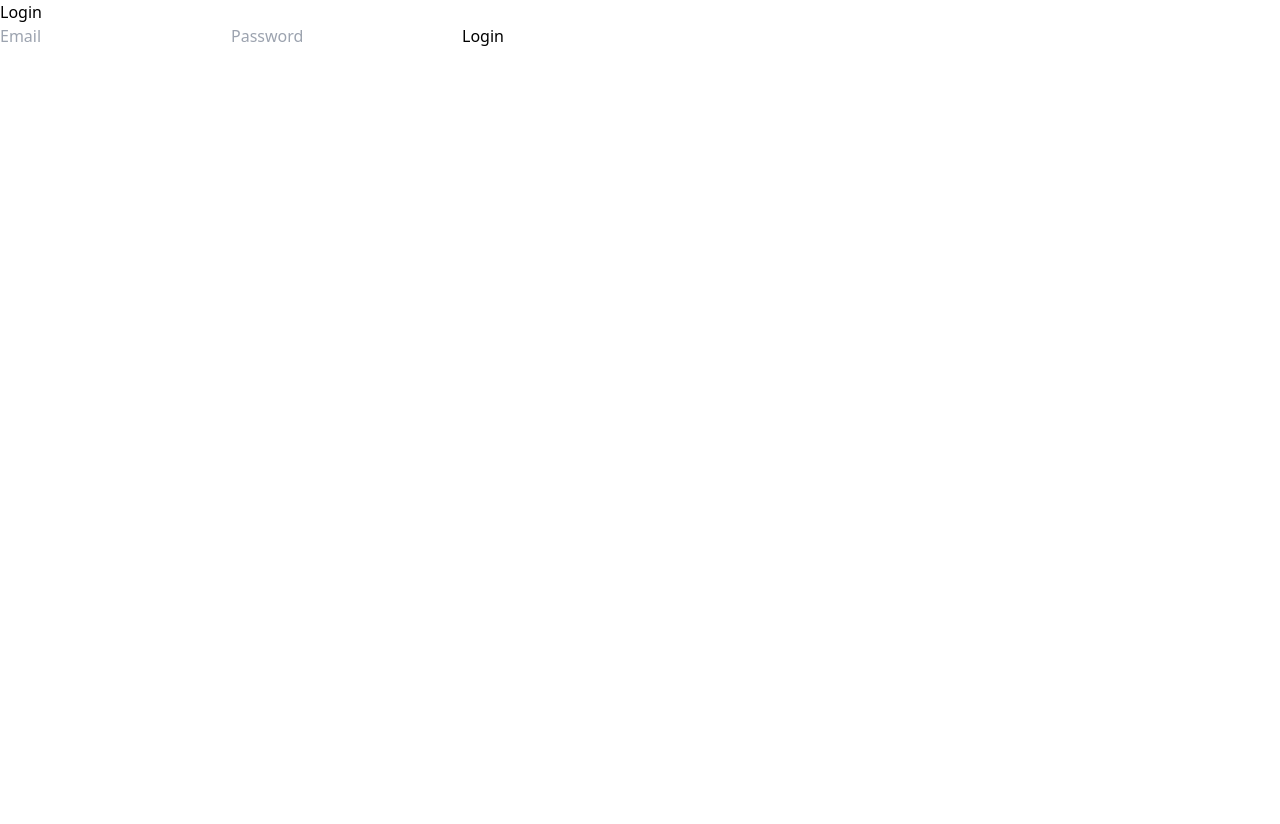
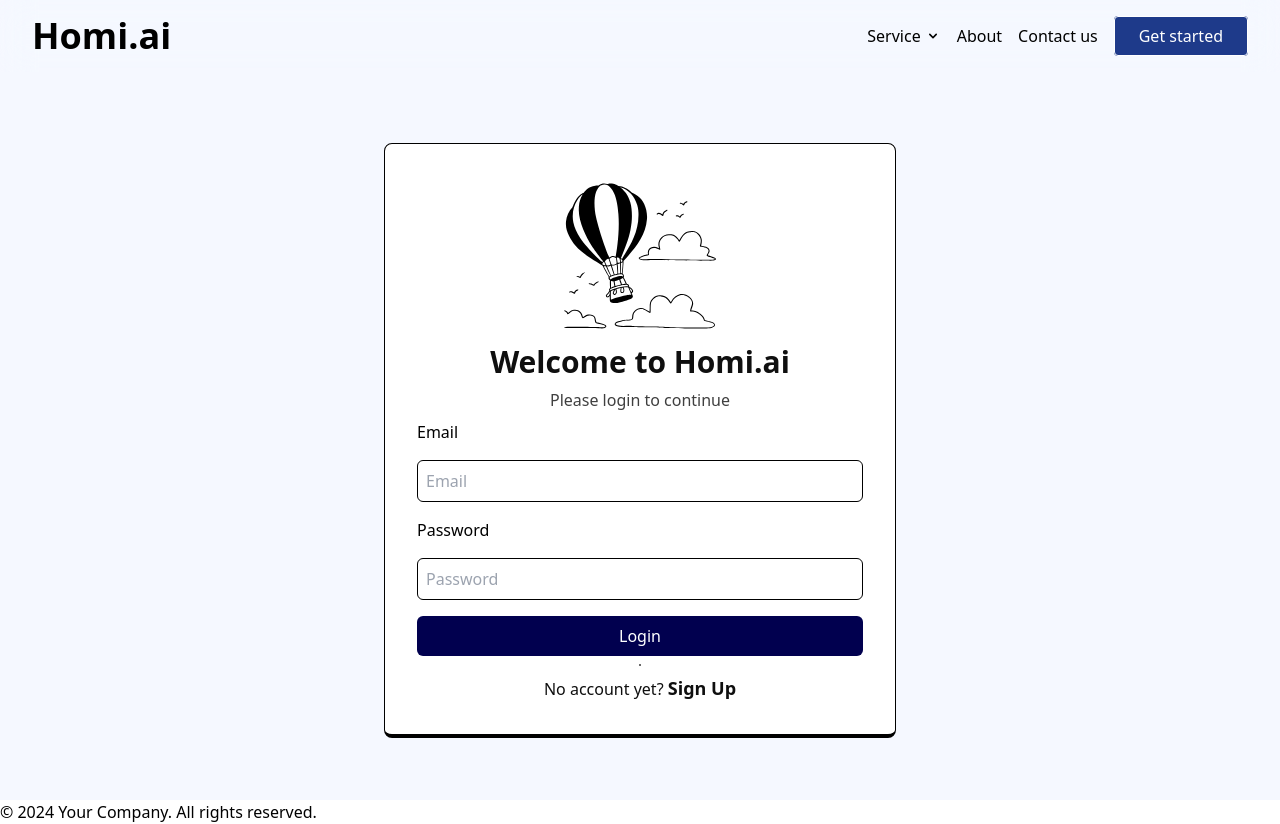
Before and after one commit to flutrrtech/homiai, a React (Vite) app: page /login in a window 1280 px wide. Before the commit the page ends 800 px from the top, so only its background shows below. Built offline with nearby package versions, Linux system fonts and the light colour scheme.

Commit message:
[ login page added (#04) ]

```diff
--- a/src/App.jsx
+++ b/src/App.jsx
@@ -4,7 +4,7 @@ import AppRoutes from './routes/AppRoutes';
 const App = () => {
   return (
     <div className="App">
-      <AppRoutes />
+        <AppRoutes />
     </div>
   );
 };
--- a/src/components/auth/LoginForm.jsx
+++ b/src/components/auth/LoginForm.jsx
@@ -1,29 +1,37 @@
 import React, { useState } from 'react';
+import { useNavigate } from 'react-router-dom';
 
 const LoginForm = () => {
   const [email, setEmail] = useState('');
   const [password, setPassword] = useState('');
 
+  const navigate = useNavigate()
+
   const handleSubmit = (e) => {
     e.preventDefault();
     // Login logic
+    navigate('/dashboard')
   };
 
   return (
-    <form onSubmit={handleSubmit}>
+    <form onSubmit={handleSubmit} className='w-full flex flex-col gap-4'>
+      <label name='email'>Email</label>
       <input
         type="email"
         placeholder="Email"
         value={email}
+        className='border border-black rounded-md p-2'
         onChange={(e) => setEmail(e.target.value)}
       />
+      <label name='password'>Password</label>
       <input
         type="password"
         placeholder="Password"
         value={password}
+        className='border border-black rounded-md p-2'
         onChange={(e) => setPassword(e.target.value)}
       />
-      <button type="submit">Login</button>
+      <button type="submit" className='bg-[#01004F] text-white rounded-md p-2'>Login</button>
     </form>
   );
 };
--- /dev/null
+++ b/src/components/layout/Layout.jsx
@@ -0,0 +1,16 @@
+import { Outlet } from "react-router-dom";
+import Navbar from "./Navbar";
+import Footer from "./Footer";
+
+
+const Layout = () => {
+    return (
+        <div>
+            <Navbar/>
+            <Outlet/>
+            <Footer/>
+        </div>
+    )
+}
+
+export default Layout
--- a/src/components/layout/Navbar.jsx
+++ b/src/components/layout/Navbar.jsx
@@ -52,7 +52,7 @@ const Navbar = () => {
   };
 
   return (
-    <header className="py-4 px-8 flex justify-between items-center">
+    <header className="fixed top-0 left-0 w-full py-4 px-8 flex justify-between items-center bg-transparent backdrop-blur-lg z-10">
       <div className="flex items-center w-full justify-between">
         <Link href="/">
           <a>
--- a/src/pages/Home.jsx
+++ b/src/pages/Home.jsx
@@ -1,24 +1,20 @@
 import React from 'react';
-import Navbar from '../components/layout/Navbar';
 import HeroSection from '../components/sections/HeroSection';
 import WhyChooseUs from '../components/sections/WhyChooseUs';
 import CallToAction from '../components/sections/CallToAction';
 import PricingBox from '../components/sections/PricingBox';
 import FAQSection from '../components/sections/FAQSection';
-import Footer from '../components/layout/Footer';
 import MarketingThatWorksSection from '../components/sections/MarketingThatWorksSection';
 
 const Home = () => {
   return (
     <div className="home-page">
-      <Navbar />
       <HeroSection />
       <WhyChooseUs />
       <MarketingThatWorksSection/>
       <CallToAction />
       <PricingBox />
       <FAQSection />
-      <Footer />
     </div>
   );
 };
--- a/src/pages/Login.jsx
+++ b/src/pages/Login.jsx
@@ -1,11 +1,27 @@
 import React from 'react';
 import LoginForm from '../components/auth/LoginForm';
+import LoginModalBalloon from '../assets/login-modal-balloon.svg'
+import { useNavigate } from 'react-router-dom';
 
 const Login = () => {
+  const navigate = useNavigate()
   return (
-    <div className="login-page">
-      <h1>Login</h1>
-      <LoginForm />
+    <div className="login-page pt-20 min-h-screen w-full flex justify-center items-center bg-[#F5F8FF]">
+      <section className="login-modal min-w-[40%] rounded-lg flex flex-col items-center justify-between border border-black p-8 border-b-4 bg-white gap-2">
+        <img src={LoginModalBalloon}
+          className='w-40 h-40'
+        />
+        <h1 className='text-3xl font-bold text-[#0F0F0F]'>Welcome to Homi.ai</h1>
+        <span className='text-[#0F0F0F] text-opacity-80'>
+          Please login to continue
+        </span>
+
+        <LoginForm />
+        <hr className='rounded-3xl border border-black'/>
+        <p className='w-full text-center text-[#0F0F0F]'>
+          No account yet? <span className='text-lg font-bold hover:underline cursor-pointer' onClick={() => navigate('/signup')}>Sign Up</span>
+        </p>
+      </section>
     </div>
   );
 };
--- a/src/routes/AppRoutes.jsx
+++ b/src/routes/AppRoutes.jsx
@@ -10,11 +10,13 @@ import CreationPage from '../pages/CreationPage';
 import AdWriting from '../pages/services/AdWriting';
 import BlogWriting from '../pages/services/BlogWriting';
 import PrivateRoute from './PrivateRoute';
+import Layout from '../components/layout/Layout';
 
 const AppRoutes = () => {
   return (
     <BrowserRouter>
       <Routes>
+        <Route path='/' element={<Layout/>}>
           {/* Public Routes */}
           <Route path="/" element={<Home />} />
           <Route path="/login" element={<Login />} />
@@ -29,6 +31,7 @@ const AppRoutes = () => {
             <Route path="/services/ad-writing" element={<AdWriting />} />
             <Route path="/services/blog-writing" element={<BlogWriting />} />
           </Route>
+        </Route>
       </Routes>
     </BrowserRouter>
   );
--- a/src/routes/PrivateRoute.jsx
+++ b/src/routes/PrivateRoute.jsx
@@ -2,7 +2,7 @@ import React from 'react';
 import { Navigate, Outlet } from 'react-router-dom';
 
 const PrivateRoute = () => {
-  const isAuthenticated = false; // Replace with actual auth logic
+  const isAuthenticated = true; // Replace with actual auth logic
 
   return isAuthenticated ? <Outlet /> : <Navigate to="/login" />;
 };
```
Also changed, not shown: src/assets/login-modal-balloon.svg (added). Lines whose indentation alone changed are shown as unchanged.
